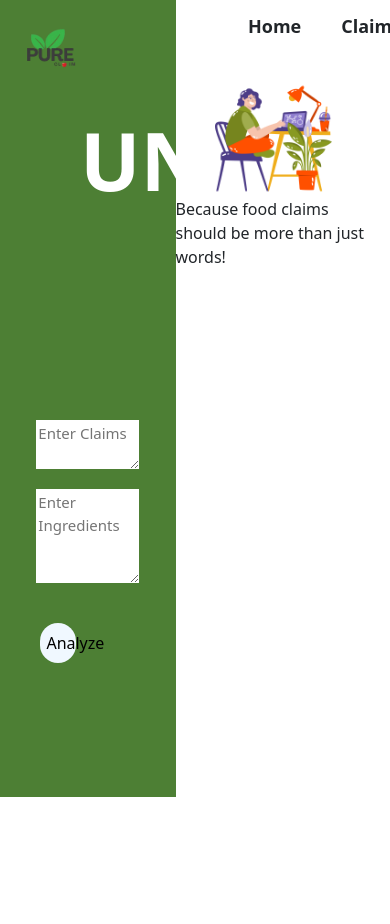
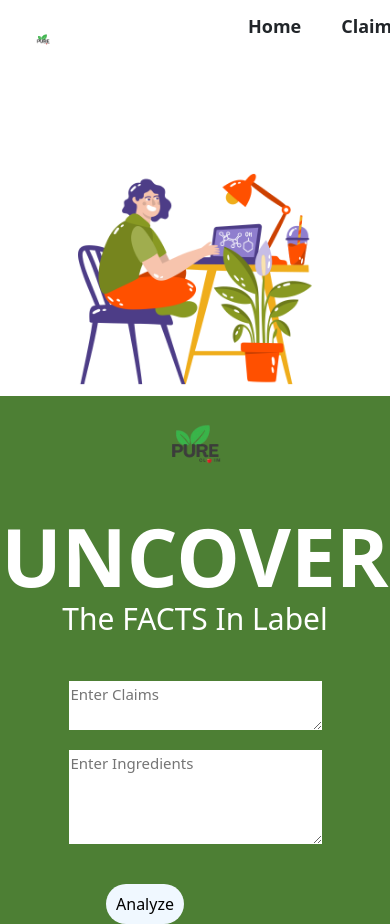
Before and after one commit to Sanjana-Chauhan/newfolder, a React (Vite) app in the folder PureClaim/: page /ClaimCheckOptions/Manualform in a window 390 px wide. Shown: the top 924 px of the page. Before the commit the page ends 844 px from the top, so only its background shows below. Built offline with nearby package versions, Linux system fonts and the light colour scheme.

Commit message:
image form created

```diff
--- a/PureClaim/src/Components/Button.jsx
+++ b/PureClaim/src/Components/Button.jsx
@@ -1,5 +1,5 @@
 
 function Button({ btn_label}){
-    return <button className="btn btn-success"> {btn_label}</button>
+    return <button className="btn btn-success mt-5"> {btn_label}</button>
 }
 export default Button;
--- a/PureClaim/src/Components/ImageForm.jsx
+++ b/PureClaim/src/Components/ImageForm.jsx
@@ -8,7 +8,7 @@ function ImageForm() {
         <img src={AddImg} className={styles.AddImg} />
         <p className={styles.AddImgText}>Drop Image Here Or Browse</p>
       </div>
-      <Button btn_label="Upload"/>
+      <Button btn_label="Upload" />
     </div>
   );
 }
--- a/PureClaim/src/Components/ImageForm.module.css
+++ b/PureClaim/src/Components/ImageForm.module.css
@@ -32,3 +32,6 @@
     font-size: 20px;
    font-weight: 500;
 }
+.Addbtn{
+  margin-top: 20px;
+}
--- a/PureClaim/src/Components/Manualform.module.css
+++ b/PureClaim/src/Components/Manualform.module.css
@@ -1,19 +1,8 @@
-
-@font-face {
-    font-family: 'Poppins';
-    src: url("../assets/Fonts/Poppins/Poppins-Black.ttf");
-}
-.root{
-    font-size: 16px;
-    --bg-green:#5E9641;
-    --text-green:rgb(4, 115, 4);
-    --white:rgb(237, 251, 234);
-     font-family:'Poppins' ;
-  }
 .CheckClaims{
     width: 100%;
     display: flex;
-    height: 85vh;
+    /* flex-wrap: wrap; */
+    height: 88vh;
 }
 .formBanner{
     width: 50%;
@@ -50,7 +39,6 @@
 }
 .FormBox{
     width: 70%;
-    /* padding: 20px; */
     margin: 30px auto;
     display: flex;
     flex-direction: column;
@@ -77,3 +65,32 @@ textarea{
     transition: 300ms ease-in-out;
     font-weight: 500;
 }
+
+@media (max-width: 700px) {
+    .CheckClaims{
+       flex-direction: column;
+       flex-flow: column-reverse;
+       height: 100vh;
+    }
+    .formBanner{
+        width: 100%;
+
+    }
+    .inputBox{
+        width: 100%;
+        margin-top: 0px;
+        display: flex;
+        flex-direction: column;
+        align-items: center;
+    }
+
+    .Title,.Tag{
+        margin-left: 0px;
+    }
+    .image{
+        width: 60%;
+    }
+    .BannerTitle{
+       display: none;
+    }
+}
```
